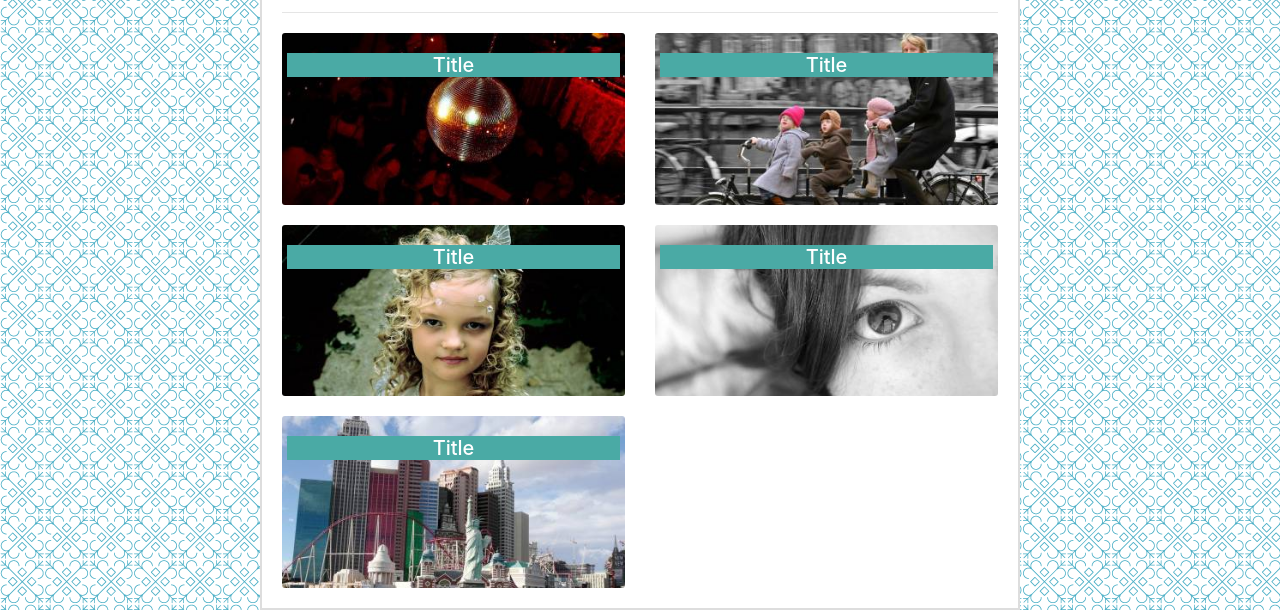
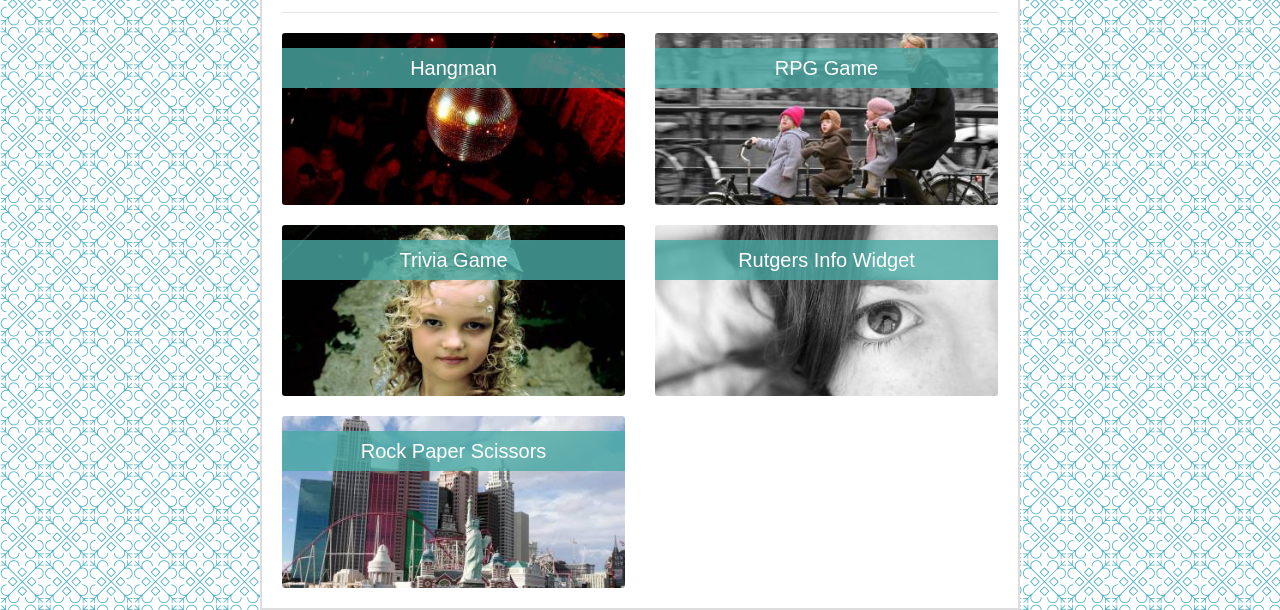
Before and after one commit to mpieces/Bootstrap-Portfolio, a plain HTML site: page portfolio.html in a window 1280 px wide. Shown: the part 196-806 px from the top of the page. Drawn offline with nearby package versions, Linux system fonts and the light colour scheme.

Commit message:
Finish styling of portfolio page

```diff
--- a/portfolio.html
+++ b/portfolio.html
@@ -29,14 +29,14 @@
                         <div class="col-md-6">
                             <img src="images/project-1.jpeg" class="img-fluid card-img">
                             <div class="card-img-overlay">
-                                <h5 class="card-title text-white text-center">Title</h5>
+                                <h5 class="card-title text-white text-center">Hangman</h5>
                             </div>
 
                         </div>
                         <div class="col-md-6">
                             <img src="images/project-2.jpeg" class="img-fluid card-img">
                             <div class="card-img-overlay">
-                                    <h5 class="card-title text-white text-center">Title</h5>
+                                    <h5 class="card-title text-white text-center">RPG Game</h5>
                                 </div>
                         </div>
                     </div>
@@ -44,13 +44,13 @@
                         <div class="col-md-6">
                             <img src="images/project-3.jpeg" class="img-fluid card-img">
                             <div class="card-img-overlay">
-                                    <h5 class="card-title text-white text-center">Title</h5>
+                                    <h5 class="card-title text-white text-center">Trivia Game</h5>
                                 </div>
                         </div>
                         <div class="col-md-6">
                             <img src="images/project-4.jpeg" class="img-fluid card-img">
                             <div class="card-img-overlay">
-                                    <h5 class="card-title text-white text-center">Title</h5>
+                                    <h5 class="card-title text-white text-center">Rutgers Info Widget</h5>
                                 </div>
                         </div>
                     </div>
@@ -58,7 +58,7 @@
                         <div class="col-md-6">
                             <img src="images/project-5.jpeg" class="img-fluid card-img">
                             <div class="card-img-overlay">
-                                    <h5 class="card-title text-white text-center">Title</h5>
+                                    <h5 class="card-title text-white text-center">Rock Paper Scissors</h5>
                                 </div>
                         </div>
                     </div>
--- a/styles.css
+++ b/styles.css
@@ -18,6 +18,11 @@ body {
     font-family: 'Georgia', Times, Times New Roman, serif;
 }
 
+.navlink a:hover {
+    color: #4aaaa5;
+}
+
+/* main content area */
 .content{
     margin-top: 50px;
     max-width: 960px;
@@ -41,6 +46,11 @@ p {
     color: #777777;
 }
 
+h5 {
+    font-family: 'Arial', 'Helvetica Neue', Helvetica, sans-serif;
+    color: white;
+}
+
 .btn-aqua, .btn-aqua:hover {
     background-color: #4aaaa5;
     border-radius: 0;
@@ -52,5 +62,10 @@ p {
 }
 
 .card-title {
-    background-color: #4aaaa5;
+    background: rgba(74, 170, 165, 0.8);
+    line-height: 2;
 }
+
+.card-img-overlay {
+    padding: 15px;
+}
```
